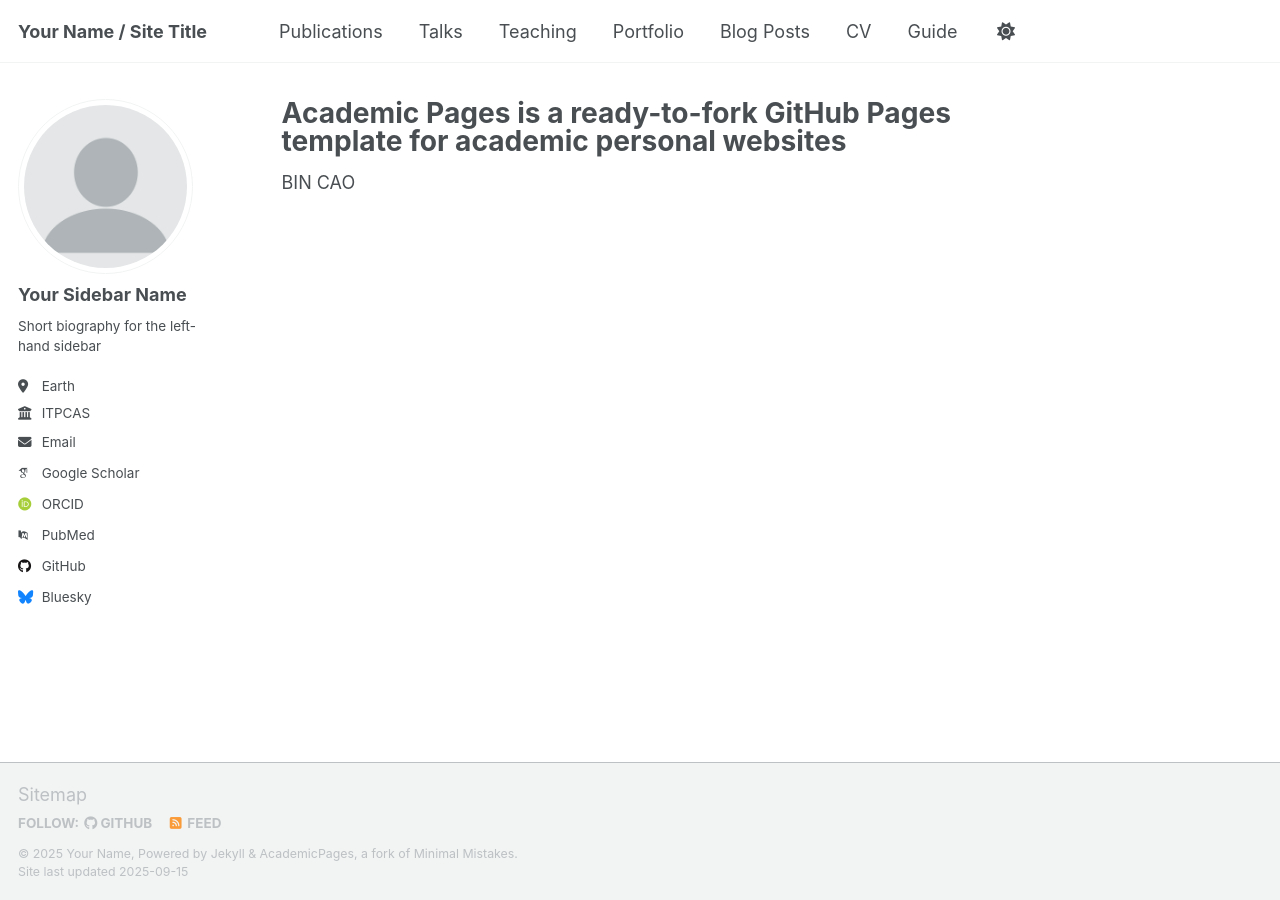
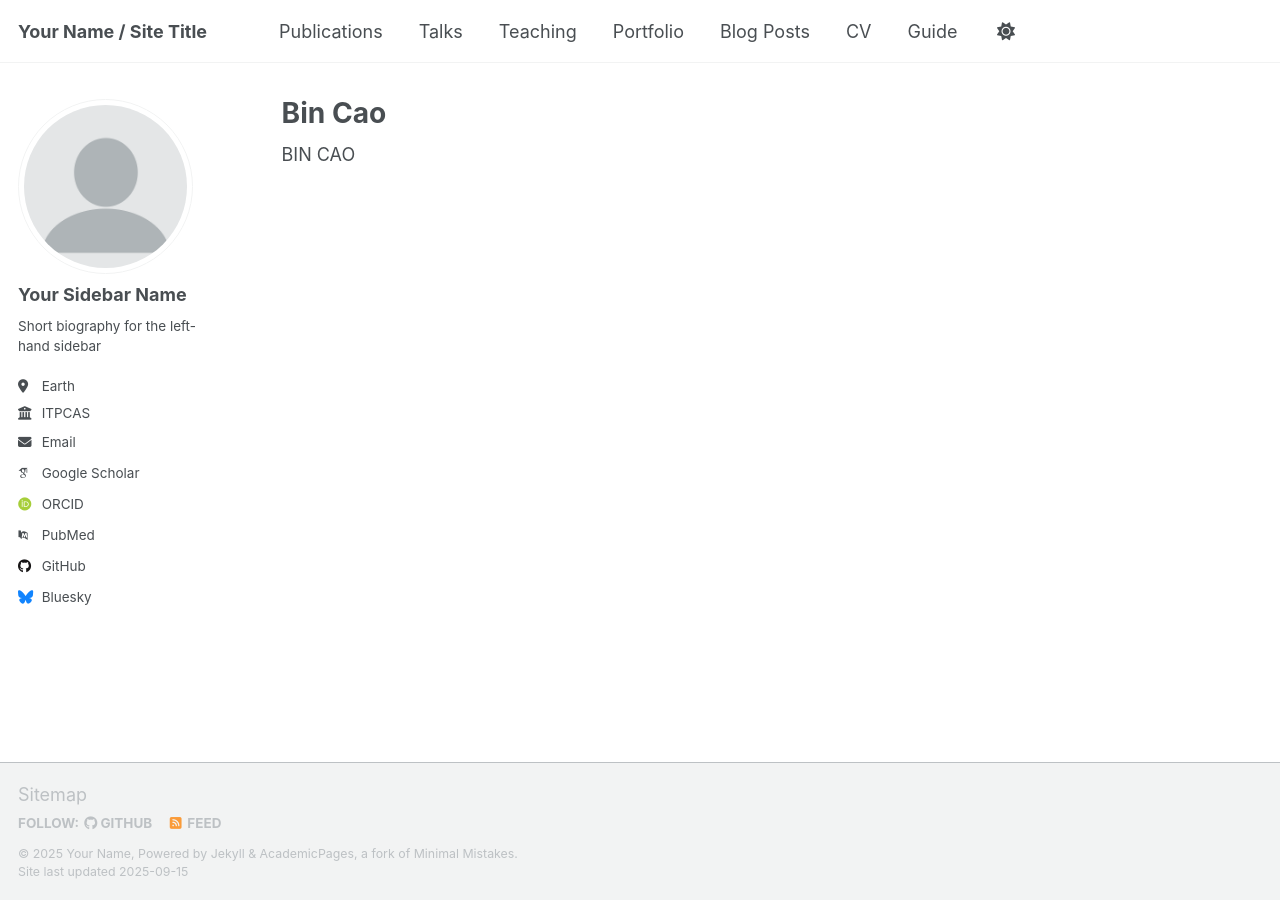
Before and after one commit to BinCAO-PF/research, a Jekyll site: the page built from _pages/about.md, in a window 1280 px wide. Built offline with Jekyll 4.4.1, drawn with Linux system fonts in a browser that asks for light colours; some web fonts are replaced; a script that is not in the unit is left out.

Commit message:
Update about.md

```diff
--- a/_pages/about.md
+++ b/_pages/about.md
@@ -1,6 +1,6 @@
 ---
 permalink: /
-title: "Academic Pages is a ready-to-fork GitHub Pages template for academic personal websites"
+title: "Bin Cao"
 author_profile: true
 redirect_from:
   - /about/
```
